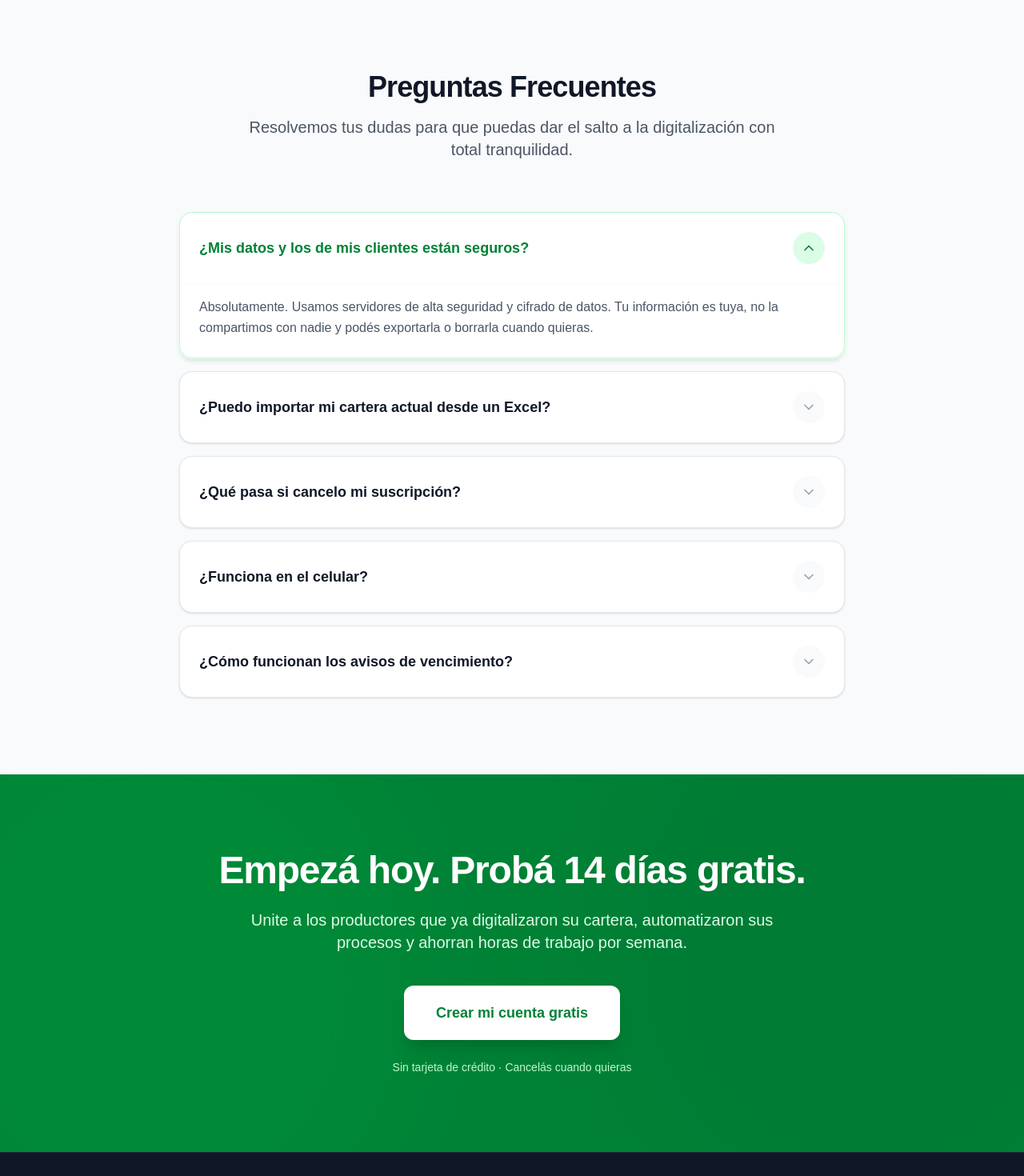
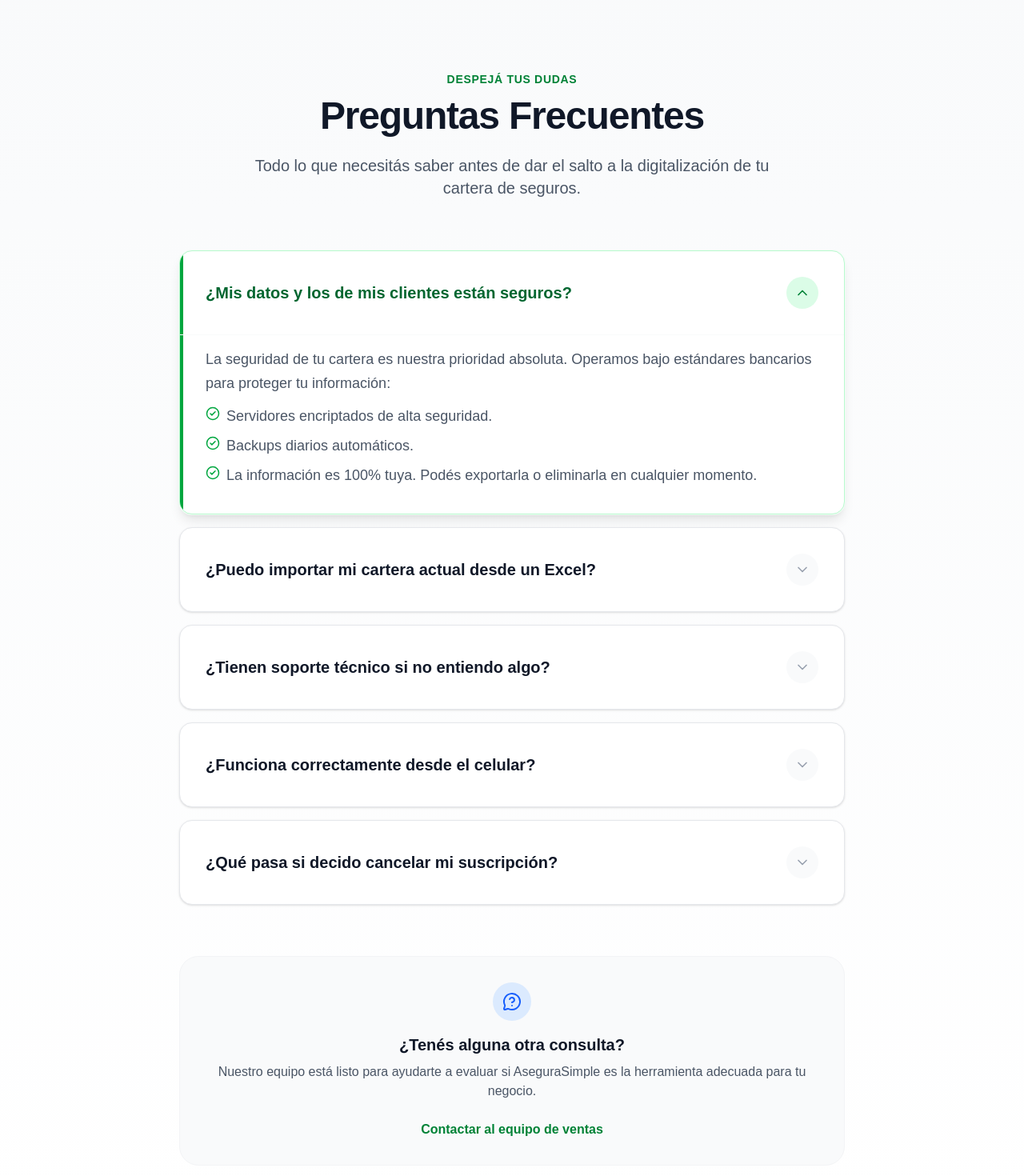
Before and after one commit to EzeZari/asegura-simple, a Next.js app in the folder frontend/: page / in a window 1280 px wide. Shown: the part 5660-7130 px from the top of the page at 80% size. Built offline with nearby package versions, Linux system fonts and the light colour scheme.

Commit message:
fix(landing): mejora en FAQ de landing

```diff
--- a/frontend/components/landing/FAQ.tsx
+++ b/frontend/components/landing/FAQ.tsx
@@ -1,8 +1,9 @@
 "use client";
 
 import { useState } from 'react';
-import { motion } from 'framer-motion';
-import { ChevronDown } from 'lucide-react';
+import { motion, AnimatePresence } from 'framer-motion';
+import { ChevronDown, CheckCircle2, MessageCircleQuestion } from 'lucide-react';
+import Link from 'next/link';
 
 export default function FAQ() {
   const [openIndex, setOpenIndex] = useState<number | null>(0);
@@ -10,27 +11,57 @@ export default function FAQ() {
   const faqs = [
     {
       q: "¿Mis datos y los de mis clientes están seguros?",
-      a: "Absolutamente. Usamos servidores de alta seguridad y cifrado de datos. Tu información es tuya, no la compartimos con nadie y podés exportarla o borrarla cuando quieras."
+      a: (
+        <>
+          <p className="mb-3">La seguridad de tu cartera es nuestra prioridad absoluta. Operamos bajo estándares bancarios para proteger tu información:</p>
+          <ul className="space-y-2">
+            <li className="flex items-start gap-2"><CheckCircle2 size={18} className="text-green-600 shrink-0 mt-0.5" /> Servidores encriptados de alta seguridad.</li>
+            <li className="flex items-start gap-2"><CheckCircle2 size={18} className="text-green-600 shrink-0 mt-0.5" /> Backups diarios automáticos.</li>
+            <li className="flex items-start gap-2"><CheckCircle2 size={18} className="text-green-600 shrink-0 mt-0.5" /> La información es 100% tuya. Podés exportarla o eliminarla en cualquier momento.</li>
+          </ul>
+        </>
+      ),
+      textOnly: "Absolutamente. Usamos servidores de alta seguridad y cifrado de datos..." // Para el Schema JSON-LD
     },
     {
       q: "¿Puedo importar mi cartera actual desde un Excel?",
-      a: "Sí. Tenemos una herramienta de importación masiva para que no tengas que cargar tus asegurados y pólizas uno por uno. En minutos tenés todo el sistema listo."
+      a: (
+        <p>
+          Sí, por supuesto. Desarrollamos una herramienta de <strong>importación masiva inteligente</strong>. Solo tenés que subir tu archivo Excel y el sistema se encarga de crear las fichas de los clientes y ordenar la información de forma automática. En menos de 5 minutos tenés todo el sistema listo para operar.
+        </p>
+      ),
+      textOnly: "Sí. Tenemos una herramienta de importación masiva inteligente..."
     },
     {
-      q: "¿Qué pasa si cancelo mi suscripción?",
-      a: "No hay contratos a largo plazo ni letras chicas. Si cancelás, tu cuenta pasa al plan gratuito o podés darla de baja por completo exportando toda tu información previamente."
+      q: "¿Tienen soporte técnico si no entiendo algo?",
+      a: (
+        <p>
+          Sí, y es uno de los beneficios mejor valorados por nuestros usuarios. A diferencia de otros sistemas, no te dejamos solo. Tendrás acceso a un <strong>Chat de Soporte Integrado</strong> directamente dentro de la plataforma para resolver cualquier duda al instante con nuestro equipo.
+        </p>
+      ),
+      textOnly: "Sí, todos nuestros usuarios cuentan con acceso a un chat de soporte integrado..."
     },
     {
-      q: "¿Funciona en el celular?",
-      a: "Sí, AseguraSimple está diseñado para adaptarse perfectamente a cualquier pantalla. Podés consultar una póliza o cargar un siniestro desde tu celular mientras estás en la calle."
+      q: "¿Funciona correctamente desde el celular?",
+      a: (
+        <p>
+          Sí, AseguraSimple es una plataforma responsiva. Esto significa que la interfaz se adapta automáticamente y de manera perfecta a la pantalla de cualquier dispositivo móvil o tablet. Podés consultar una póliza, agendar un vencimiento o cargar un siniestro desde tu celular mientras estás en la calle visitando a un cliente.
+        </p>
+      ),
+      textOnly: "Sí, AseguraSimple está diseñado para adaptarse perfectamente a cualquier pantalla..."
     },
     {
-      q: "¿Cómo funcionan los avisos de vencimiento?",
-      a: "El sistema lee automáticamente las fechas de vigencia de tus pólizas cargadas y te muestra alertas en tu panel principal. En los planes premium, además, te manda un resumen por email."
+      q: "¿Qué pasa si decido cancelar mi suscripción?",
+      a: (
+        <p>
+          Creemos en la libertad de nuestros usuarios. <strong>No hay contratos a largo plazo, cláusulas de permanencia ni letras chicas.</strong> Si en algún momento decidís dejar de usar el sistema premium, tu cuenta pasará automáticamente al plan gratuito, o bien, podés darla de baja por completo (te recomendamos exportar tu información en Excel antes de hacerlo).
+        </p>
+      ),
+      textOnly: "No hay contratos a largo plazo. Podés cancelar cuando quieras y exportar tu información..."
     }
   ];
 
-  // 🔥 JSON-LD para rich snippets de FAQ en Google
+  // 🔥 JSON-LD para rich snippets de FAQ en Google (Usando el texto plano)
   const faqSchema = {
     "@context": "https://schema.org",
     "@type": "FAQPage",
@@ -39,20 +70,20 @@ export default function FAQ() {
       "name": faq.q,
       "acceptedAnswer": {
         "@type": "Answer",
-        "text": faq.a
+        "text": faq.textOnly
       }
     }))
   };
 
   return (
-    <section id="faq" className="py-24 bg-gray-50">
-      {/* 🔥 Schema FAQPage — habilita rich snippets */}
+    <section id="faq" className="py-24 bg-gradient-to-b from-gray-50 to-white relative overflow-hidden">
+      {/* Schema FAQPage — habilita rich snippets */}
       <script
         type="application/ld+json"
         dangerouslySetInnerHTML={{ __html: JSON.stringify(faqSchema) }}
       />
 
-      <div className="max-w-4xl mx-auto px-4 sm:px-6 lg:px-8">
+      <div className="max-w-4xl mx-auto px-4 sm:px-6 lg:px-8 relative z-10">
 
         <motion.div
           initial={{ opacity: 0, y: 20 }}
@@ -60,11 +91,12 @@ export default function FAQ() {
           viewport={{ once: true }}
           className="text-center mb-16"
         >
-          <h2 className="text-3xl md:text-4xl font-extrabold text-gray-900 mb-4 tracking-tight">
+          <span className="text-green-700 font-bold tracking-wider uppercase text-sm mb-3 block">Despejá tus dudas</span>
+          <h2 className="text-3xl md:text-5xl font-extrabold text-gray-900 mb-6 tracking-tight">
             Preguntas Frecuentes
           </h2>
           <p className="text-xl text-gray-600 max-w-2xl mx-auto">
-            Resolvemos tus dudas para que puedas dar el salto a la digitalización con total tranquilidad.
+            Todo lo que necesitás saber antes de dar el salto a la digitalización de tu cartera de seguros.
           </p>
         </motion.div>
 
@@ -79,18 +111,21 @@ export default function FAQ() {
                 whileInView={{ opacity: 1, y: 0 }}
                 viewport={{ once: true }}
                 transition={{ delay: index * 0.1 }}
-                className={`bg-white border rounded-2xl overflow-hidden transition-all duration-300 ${
+                className={`bg-white border rounded-2xl overflow-hidden transition-all duration-300 relative ${
                   isOpen
-                    ? 'border-green-200 shadow-md ring-1 ring-green-50'
+                    ? 'border-green-200 shadow-lg ring-1 ring-green-50'
                     : 'border-gray-200 shadow-sm hover:border-gray-300 hover:shadow-md'
                 }`}
               >
+                {/* Borde izquierdo verde al abrir (Detalle Premium) */}
+                <div className={`absolute left-0 top-0 bottom-0 w-1 bg-green-600 transition-transform duration-300 origin-top ${isOpen ? 'scale-y-100' : 'scale-y-0'}`}></div>
+
                 <button
                   onClick={() => setOpenIndex(isOpen ? null : index)}
-                  className="w-full flex items-center justify-between p-6 text-left focus:outline-none group"
+                  className="w-full flex items-center justify-between p-6 md:p-8 text-left focus:outline-none group bg-transparent relative z-10"
                 >
-                  <span className={`text-lg font-bold transition-colors duration-300 ${
-                    isOpen ? 'text-green-700' : 'text-gray-900 group-hover:text-green-700'
+                  <span className={`text-lg md:text-xl font-bold transition-colors duration-300 ${
+                    isOpen ? 'text-green-800' : 'text-gray-900 group-hover:text-green-700'
                   }`}>
                     {faq.q}
                   </span>
@@ -107,8 +142,6 @@ export default function FAQ() {
                   </div>
                 </button>
 
-                {/* 🔥 Ahora SIEMPRE está montado en el DOM (bueno para SEO).
-                    Se anima con height/opacity en vez de montar/desmontar con AnimatePresence. */}
                 <motion.div
                   initial={false}
                   animate={{
@@ -118,7 +151,7 @@ export default function FAQ() {
                   transition={{ duration: 0.3, ease: "easeInOut" }}
                   style={{ overflow: "hidden" }}
                 >
-                  <div className="px-6 pb-6 text-gray-600 leading-relaxed border-t border-gray-50 pt-4">
+                  <div className="px-6 pb-8 md:px-8 md:pb-8 text-gray-600 leading-relaxed border-t border-gray-50 pt-4 relative z-10 text-base md:text-lg">
                     {faq.a}
                   </div>
                 </motion.div>
@@ -126,6 +159,25 @@ export default function FAQ() {
             );
           })}
         </div>
+
+        {/* Llamado a la acción secundario */}
+        <motion.div
+          initial={{ opacity: 0 }}
+          whileInView={{ opacity: 1 }}
+          viewport={{ once: true }}
+          transition={{ delay: 0.6 }}
+          className="mt-16 text-center bg-gray-50 p-8 rounded-3xl border border-gray-100"
+        >
+          <div className="inline-flex items-center justify-center w-12 h-12 rounded-full bg-blue-100 text-blue-600 mb-4">
+             <MessageCircleQuestion size={24} />
+          </div>
+          <h3 className="text-xl font-bold text-gray-900 mb-2">¿Tenés alguna otra consulta?</h3>
+          <p className="text-gray-600 mb-6">Nuestro equipo está listo para ayudarte a evaluar si AseguraSimple es la herramienta adecuada para tu negocio.</p>
+          <Link href="/contacto" className="inline-flex font-bold text-green-700 hover:text-green-800 hover:underline decoration-2 underline-offset-4 transition-all">
+            Contactar al equipo de ventas
+          </Link>
+        </motion.div>
+
       </div>
     </section>
   );
```
